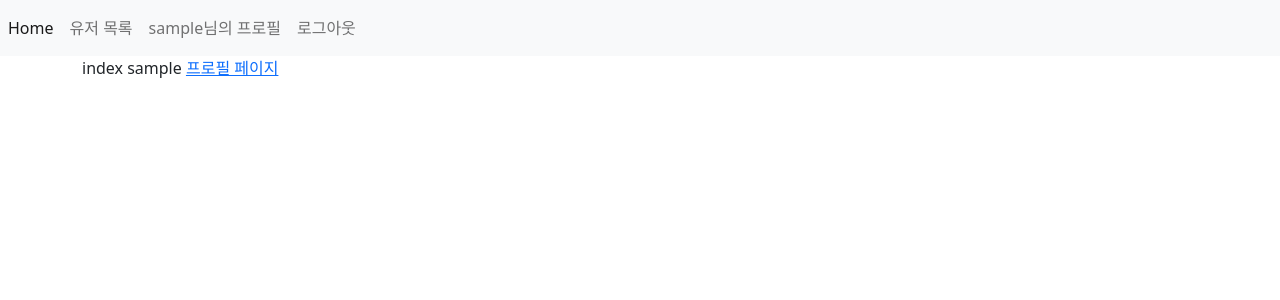
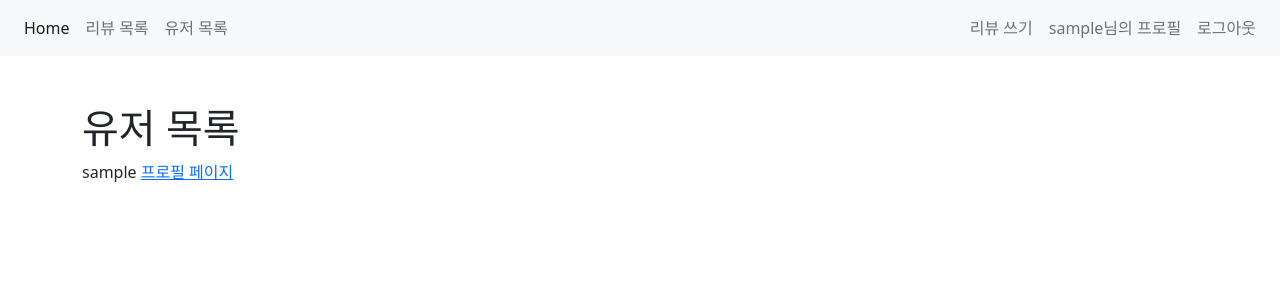
Before and after one commit to knuksg/pair_5, a Django app: page /accounts/ in a window 1280 px wide. Shown: the top 300 px of the page. Run offline with Django 3.2, Linux system fonts and the light colour scheme; the visitor is signed in with stand-in values (Sample User, id 1); data comes from the database, SQL or seed files in the repository; some libraries are stand-ins or nearby versions.

Commit message:
기능 구현 완료

```diff
--- a/accounts/models.py
+++ b/accounts/models.py
@@ -3,4 +3,4 @@ from django.contrib.auth.models import AbstractUser
 
 # Create your models here.
 class User(AbstractUser):
-    pass
+    followings = models.ManyToManyField('self', symmetrical=False, related_name='followers')
--- a/accounts/templates/accounts/index.html
+++ b/accounts/templates/accounts/index.html
@@ -1,8 +1,10 @@
 {% extends 'base.html' %}
 {% block body %}
-index
+<h1>유저 목록</h1>
 {% for user in users %}
-{{ user.username }}
-<a href="{% url 'accounts:detail' user.pk %}">프로필 페이지</a>
+<p>
+  {{ user.username }}
+  <a href="{% url 'accounts:detail' user.pk %}">프로필 페이지</a>
+</p>
 {% endfor %}
 {% endblock body %}
--- a/accounts/templates/accounts/login.html
+++ b/accounts/templates/accounts/login.html
@@ -1,9 +1,10 @@
 {% extends 'base.html' %}
 {% load django_bootstrap5 %}
 {% block body %}
+  <h1>로그인</h1>
   <form action="" method="POST">
     {% csrf_token %}
     {% bootstrap_form form %}
-    {% bootstrap_button "Save" button_type="submit" button_class="btn-primary" %}
+    {% bootstrap_button "로그인" button_type="submit" button_class="btn-primary" %}
   </form>
 {% endblock body %}
--- a/accounts/templates/accounts/signup.html
+++ b/accounts/templates/accounts/signup.html
@@ -1,6 +1,7 @@
 {% extends 'base.html' %}
 {% load django_bootstrap5 %}
 {% block body %}
+<h1>회원 가입</h1>
 <form action="" method="POST">
   {% csrf_token %}
   {% bootstrap_form form %}
--- a/accounts/urls.py
+++ b/accounts/urls.py
@@ -9,4 +9,5 @@ urlpatterns = [
   path('<int:user_pk>/', views.detail, name='detail'),
   path('login/', views.login, name='login'),
   path('logout/', views.logout, name='logout'),
+  path('<int:user_pk>/follow/', views.follow, name='follow'),
 ]
--- a/accounts/views.py
+++ b/accounts/views.py
@@ -4,6 +4,7 @@ from django.contrib.auth import login as auth_login
 from django.contrib.auth import logout as auth_logout
 from django.contrib.auth.forms import AuthenticationForm
 from accounts.forms import CustomUserCreationForm
+from reviews.models import Review
 
 # Create your views here.
 def index(request):
@@ -29,8 +30,10 @@ def signup(request):
 
 def detail(request, user_pk):
     user = get_user_model().objects.get(pk=user_pk)
+    reviews = Review.objects.filter(user=user)
     context = {
         'user': user,
+        'reviews': reviews,
     }
     return render(request, 'accounts/detail.html', context)
 
@@ -50,3 +53,11 @@ def login(request):
 def logout(request):
     auth_logout(request)
     return redirect('accounts:index')
+
+def follow(request, user_pk):
+    user = get_user_model().objects.get(pk=user_pk)
+    if request.user in user.followings.all():
+        user.followings.remove(request.user)
+    else:
+        user.followings.add(request.user)
+    return redirect('accounts:detail', user_pk)
--- a/reviewpjt/settings.py
+++ b/reviewpjt/settings.py
@@ -107,9 +107,9 @@ AUTH_PASSWORD_VALIDATORS = [
 # Internationalization
 # https://docs.djangoproject.com/en/3.2/topics/i18n/
 
-LANGUAGE_CODE = 'en-us'
+LANGUAGE_CODE = 'ko-KR'
 
-TIME_ZONE = 'UTC'
+TIME_ZONE = 'Asia/Seoul'
 
 USE_I18N = True
 
--- a/reviewpjt/templates/base.html
+++ b/reviewpjt/templates/base.html
@@ -16,22 +16,25 @@
 <body>
   <header>
     <!-- place navbar here -->
-    <nav class="navbar navbar-expand navbar-light bg-light">
-        <div class="nav navbar-nav">
-            <a class="nav-item nav-link active" href="#" aria-current="page">Home <span class="visually-hidden">(current)</span></a>
+    <nav class="navbar navbar-expand navbar-light bg-light d-flex justify-content-between">
+        <div class="nav navbar-nav ms-3">
+          <a class="nav-item nav-link active" href="{% url 'main' %}" aria-current="page">Home <span class="visually-hidden">(current)</span></a>
+          <a class="nav-item nav-link" href="{% url 'reviews:index' %}">리뷰 목록</a>
           <a class="nav-item nav-link" href="{% url 'accounts:index' %}">유저 목록</a>
+        </div>
+        <div class="nav navbar-nav me-3">
           {% if request.user.is_authenticated %}
+          <a class="nav-item nav-link" href="{% url 'reviews:create' %}">리뷰 쓰기</a>
           <a class="nav-item nav-link" href="{% url 'accounts:detail' request.user.pk %}">{{ request.user }}님의 프로필</a>
           <a class="nav-item nav-link" href="{% url 'accounts:logout' %}">로그아웃</a>
           {% else %}
           <a class="nav-item nav-link" href="{% url 'accounts:signup' %}">회원가입</a>
           <a class="nav-item nav-link" href="{% url 'accounts:login' %}">로그인</a>
           {% endif %}
-
         </div>
     </nav>
   </header>
-  <main class="container">
+  <main class="container my-5">
     {% block body %}{% endblock body %}
   </main>
   <footer>
--- a/reviewpjt/urls.py
+++ b/reviewpjt/urls.py
@@ -15,9 +15,11 @@ Including another URLconf
 """
 from django.contrib import admin
 from django.urls import include, path
+from reviews import views
 
 urlpatterns = [
     path('admin/', admin.site.urls),
     path('accounts/', include('accounts.urls')),
     path('reviews/', include('reviews.urls')),
+    path('', views.main, name='main'),
 ]
--- a/reviews/templates/reviews/create.html
+++ b/reviews/templates/reviews/create.html
@@ -2,7 +2,7 @@
 {% load django_bootstrap5 %}
 {% block body %}
   <div class="container">
-    <h1>회원가입</h1>
+    <h1>리뷰 쓰기</h1>
     <form action="{% url 'reviews:create' %}" method="POST" enctype="multipart/form-data">
       {% csrf_token %}
       {% bootstrap_form create_form %}
--- /dev/null
+++ b/reviews/templates/reviews/main.html
@@ -0,0 +1,4 @@
+{% extends 'base.html' %}
+{% block body %}
+<h1>Main Page</h1>
+{% endblock body %}
--- a/reviews/views.py
+++ b/reviews/views.py
@@ -99,3 +99,6 @@ def comments_delete(request, review_pk, comment_pk):
     comment = Comment.objects.get(pk=comment_pk)
     comment.delete()
     return redirect('reviews:detail', review_pk)
+
+def main(request):
+    return render(request, 'reviews/main.html')
```
Also changed, not shown: accounts/templates/accounts/detail.html (+18 -1 lines), accounts/migrations/0002_user_followings.py (added). Lines whose indentation alone changed are shown as unchanged.
